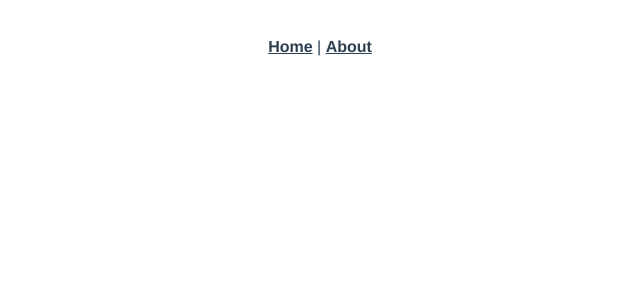
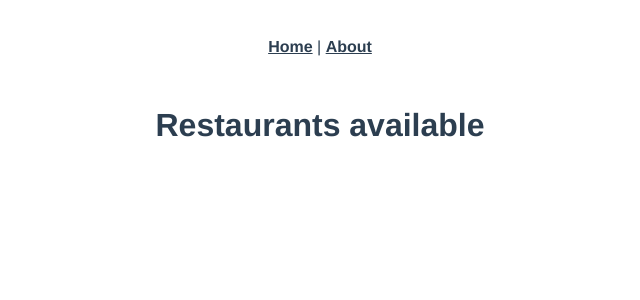
Before and after one commit to junhuhdev/ambrosia-web, a Vue app: page /#/restaurant in a window 1280 px wide. Shown: the top 300 px of the page, without its empty margins (320-960 px from the left). Built offline with nearby package versions, Linux system fonts and the light colour scheme.

Commit message:
added base

```diff
--- a/package.json
+++ b/package.json
@@ -7,6 +7,7 @@
     "build": "vue-cli-service build"
   },
   "dependencies": {
+    "axios": "^0.18.0",
     "core-js": "^2.6.5",
     "vue": "^2.6.10",
     "vue-class-component": "^7.0.2",
--- a/src/router.ts
+++ b/src/router.ts
@@ -1,6 +1,7 @@
 import Vue from 'vue'
 import Router from 'vue-router'
 import Home from './views/Home.vue'
+import Restaurant from './views/Restaurant.vue'
 
 Vue.use(Router)
 
@@ -12,6 +13,11 @@ export default new Router({
             component: Home
         },
         {
+            path: '/restaurant',
+            name: 'restaurant',
+            component: Restaurant
+        },
+        {
             path: '/about',
             name: 'about',
             // route level code-splitting
--- a/src/views/Home.vue
+++ b/src/views/Home.vue
@@ -6,7 +6,7 @@
 </template>
 
 <script lang="ts">
-import { Component, Vue } from 'vue-property-decorator';
+    import {Component, Vue} from 'vue-property-decorator';
     import HelloWorld from '@/components/HelloWorld.vue'; // @ is an alias to /src
 
     @Component({
@@ -14,5 +14,6 @@ import HelloWorld from '@/components/HelloWorld.vue'; // @ is an alias to /src
             HelloWorld,
         },
     })
-export default class Home extends Vue {}
+    export default class Home extends Vue {
+    }
 </script>
--- /dev/null
+++ b/src/views/Restaurant.vue
@@ -0,0 +1,31 @@
+<template>
+    <div>
+        <h1>Restaurants available</h1>
+    </div>
+</template>
+
+<script>
+  import { Component, Vue } from 'vue-property-decorator';
+  import axios from 'axios';
+
+  export default class Restaurant extends Vue {
+
+    data () {
+      return {
+        restaurants: []
+      };
+    }
+
+    created () {
+      axios.get('http://localhost:9000/restaurants')
+        .then(reponse => {
+          this.restaurants = response.data;
+        });
+    }
+
+  }
+</script>
+
+<style scoped>
+
+</style>
```
Also changed, not shown: src/components/RestaurantHeader.vue (added, +13 -0 lines), 1 other file (tests, documents, lock files or other folders). Lines whose indentation alone changed are shown as unchanged.
